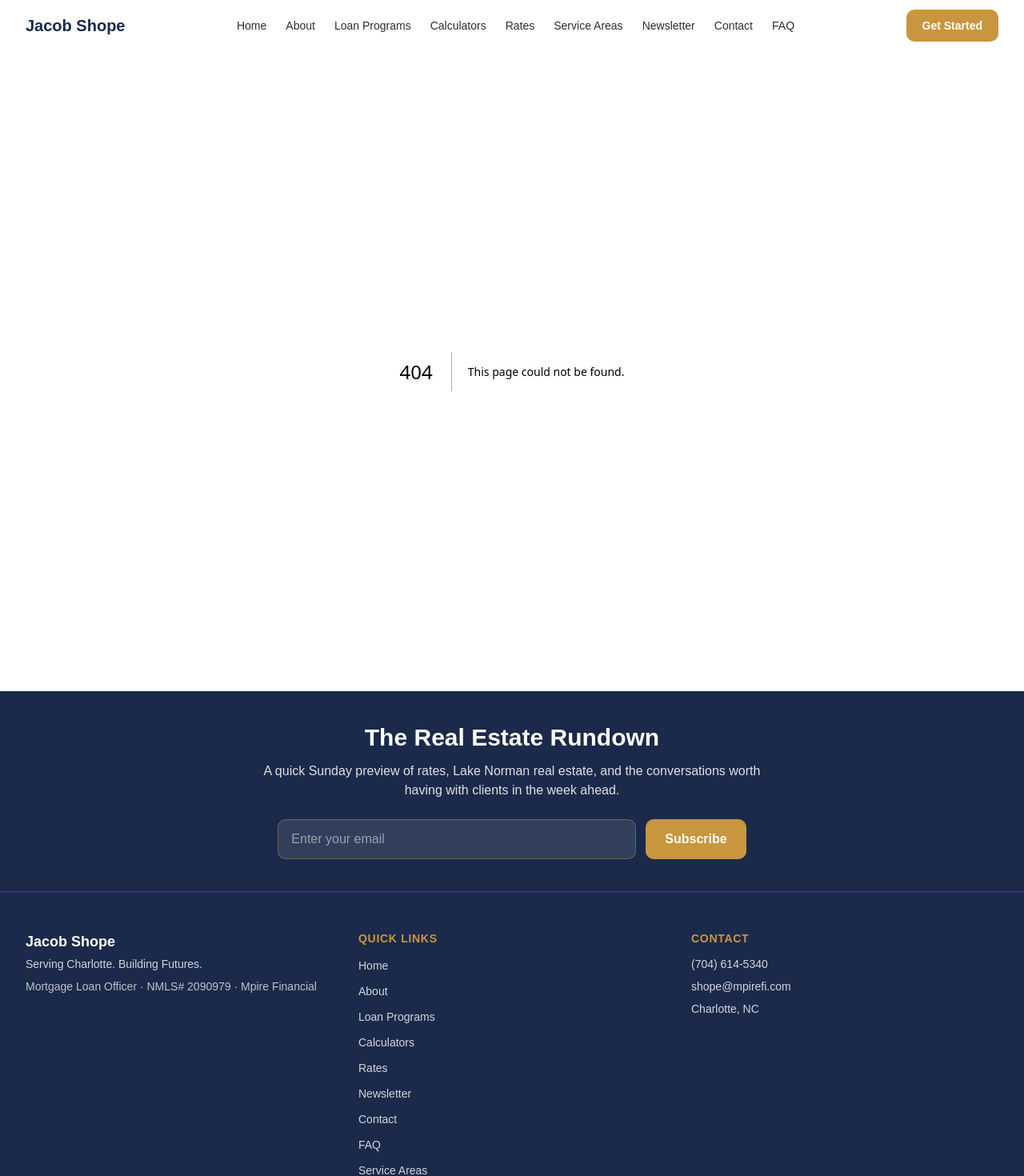
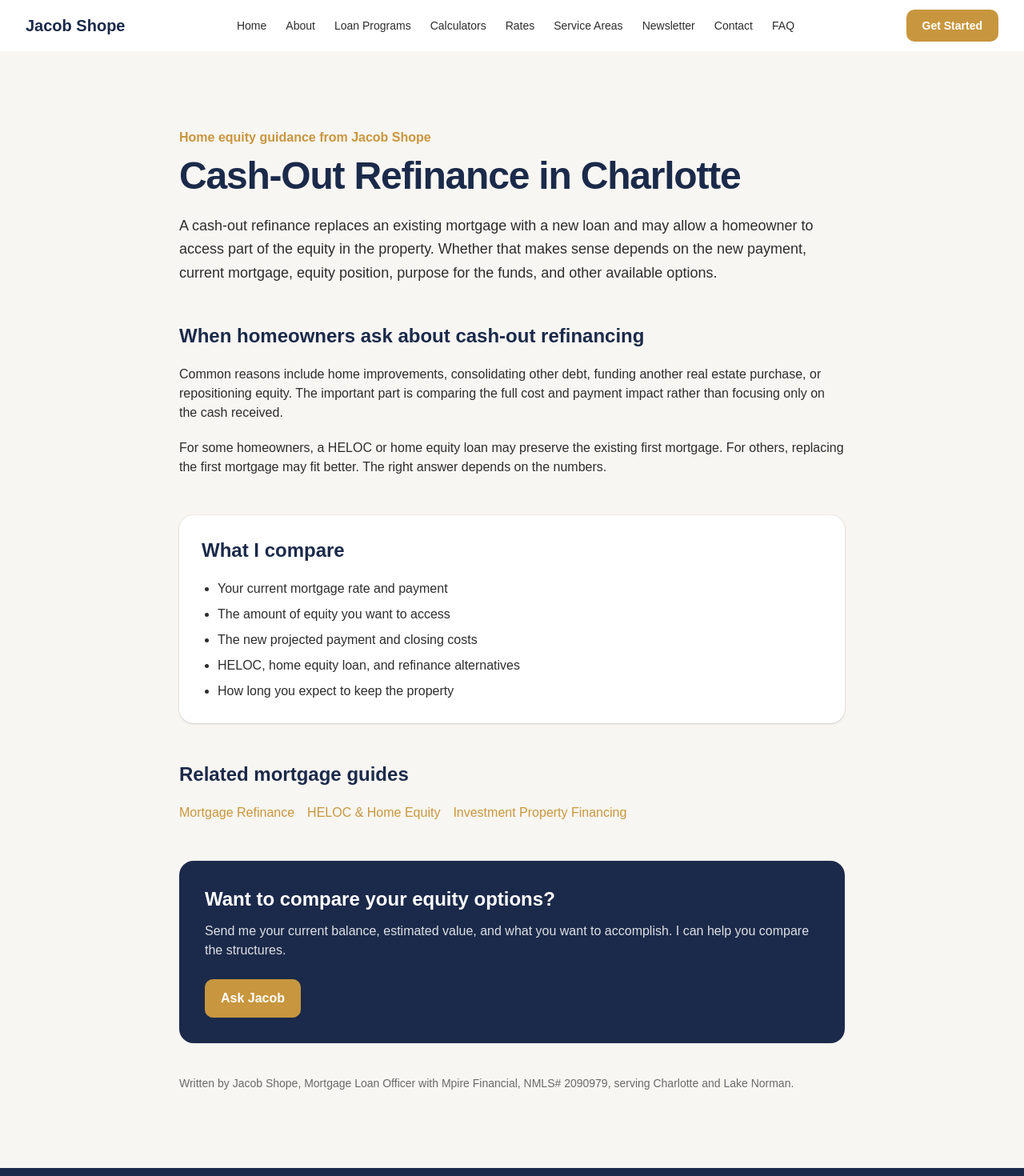
Before and after one commit to JLshope12/jacob-shope-mortgage, a Next.js app: page /cash-out-refinance-charlotte in a window 1280 px wide. Before the commit this address had no page. Shown: the top 1470 px of the page at 80% size. Built offline with nearby package versions, Linux system fonts and the light colour scheme.

Commit message:
Add Charlotte cash-out refinance authority guide

```diff
--- /dev/null
+++ b/app/cash-out-refinance-charlotte/page.tsx
@@ -0,0 +1,51 @@
+import Link from "next/link";
+
+export const metadata = {
+  title: "Cash-Out Refinance in Charlotte | Jacob Shope",
+  description:
+    "Learn how a cash-out refinance works and compare equity options with Jacob Shope, a Charlotte mortgage broker serving Charlotte and Lake Norman.",
+  alternates: { canonical: "/cash-out-refinance-charlotte" },
+};
+
+export default function Page() {
+  return (
+    <div className="bg-offwhite">
+      <main className="mx-auto max-w-4xl px-4 py-16 md:px-6 md:py-24 lg:px-8">
+        <p className="font-semibold text-gold">Home equity guidance from Jacob Shope</p>
+        <h1 className="mt-3 text-4xl font-bold tracking-tight text-navy md:text-5xl">Cash-Out Refinance in Charlotte</h1>
+        <p className="mt-6 text-lg leading-relaxed text-charcoal">
+          A cash-out refinance replaces an existing mortgage with a new loan and may allow a homeowner to access part of the equity in the property. Whether that makes sense depends on the new payment, current mortgage, equity position, purpose for the funds, and other available options.
+        </p>
+        <section className="mt-12 space-y-5 text-charcoal">
+          <h2 className="text-2xl font-bold text-navy">When homeowners ask about cash-out refinancing</h2>
+          <p>Common reasons include home improvements, consolidating other debt, funding another real estate purchase, or repositioning equity. The important part is comparing the full cost and payment impact rather than focusing only on the cash received.</p>
+          <p>For some homeowners, a HELOC or home equity loan may preserve the existing first mortgage. For others, replacing the first mortgage may fit better. The right answer depends on the numbers.</p>
+        </section>
+        <section className="mt-12 rounded-2xl bg-white p-7 shadow-sm ring-1 ring-navy/5">
+          <h2 className="text-2xl font-bold text-navy">What I compare</h2>
+          <ul className="mt-5 list-disc space-y-2 pl-5 text-charcoal">
+            <li>Your current mortgage rate and payment</li>
+            <li>The amount of equity you want to access</li>
+            <li>The new projected payment and closing costs</li>
+            <li>HELOC, home equity loan, and refinance alternatives</li>
+            <li>How long you expect to keep the property</li>
+          </ul>
+        </section>
+        <section className="mt-12">
+          <h2 className="text-2xl font-bold text-navy">Related mortgage guides</h2>
+          <div className="mt-5 flex flex-wrap gap-4">
+            <Link href="/refinance-charlotte" className="text-gold hover:underline">Mortgage Refinance</Link>
+            <Link href="/home-equity-heloc-charlotte" className="text-gold hover:underline">HELOC & Home Equity</Link>
+            <Link href="/investment-property-loans-charlotte" className="text-gold hover:underline">Investment Property Financing</Link>
+          </div>
+        </section>
+        <section className="mt-12 rounded-2xl bg-navy p-8 text-white">
+          <h2 className="text-2xl font-bold">Want to compare your equity options?</h2>
+          <p className="mt-3 text-white/85">Send me your current balance, estimated value, and what you want to accomplish. I can help you compare the structures.</p>
+          <Link href="/contact" className="mt-6 inline-flex rounded-lg bg-gold px-5 py-3 font-semibold text-white">Ask Jacob</Link>
+        </section>
+        <p className="mt-10 text-sm text-charcoal/70">Written by Jacob Shope, Mortgage Loan Officer with Mpire Financial, NMLS# 2090979, serving Charlotte and Lake Norman.</p>
+      </main>
+    </div>
+  );
+}
```
